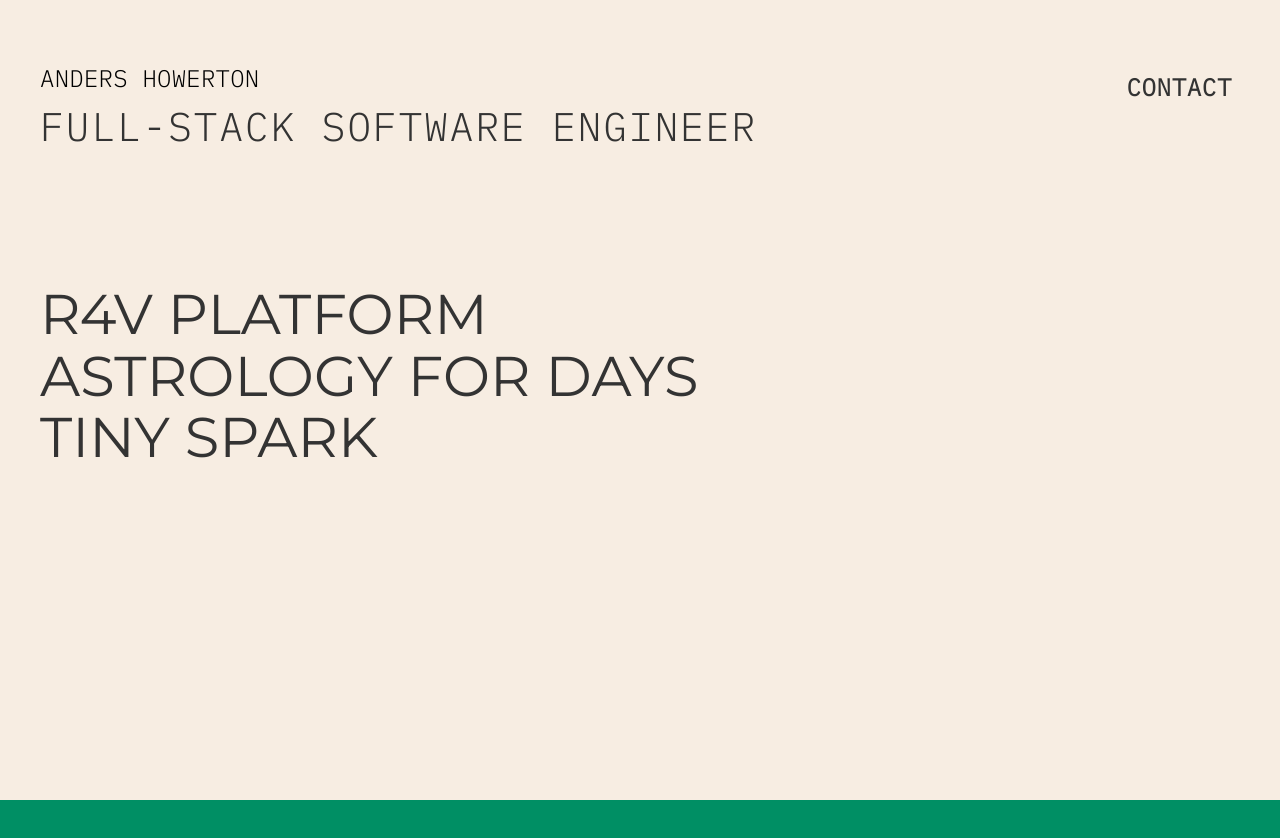
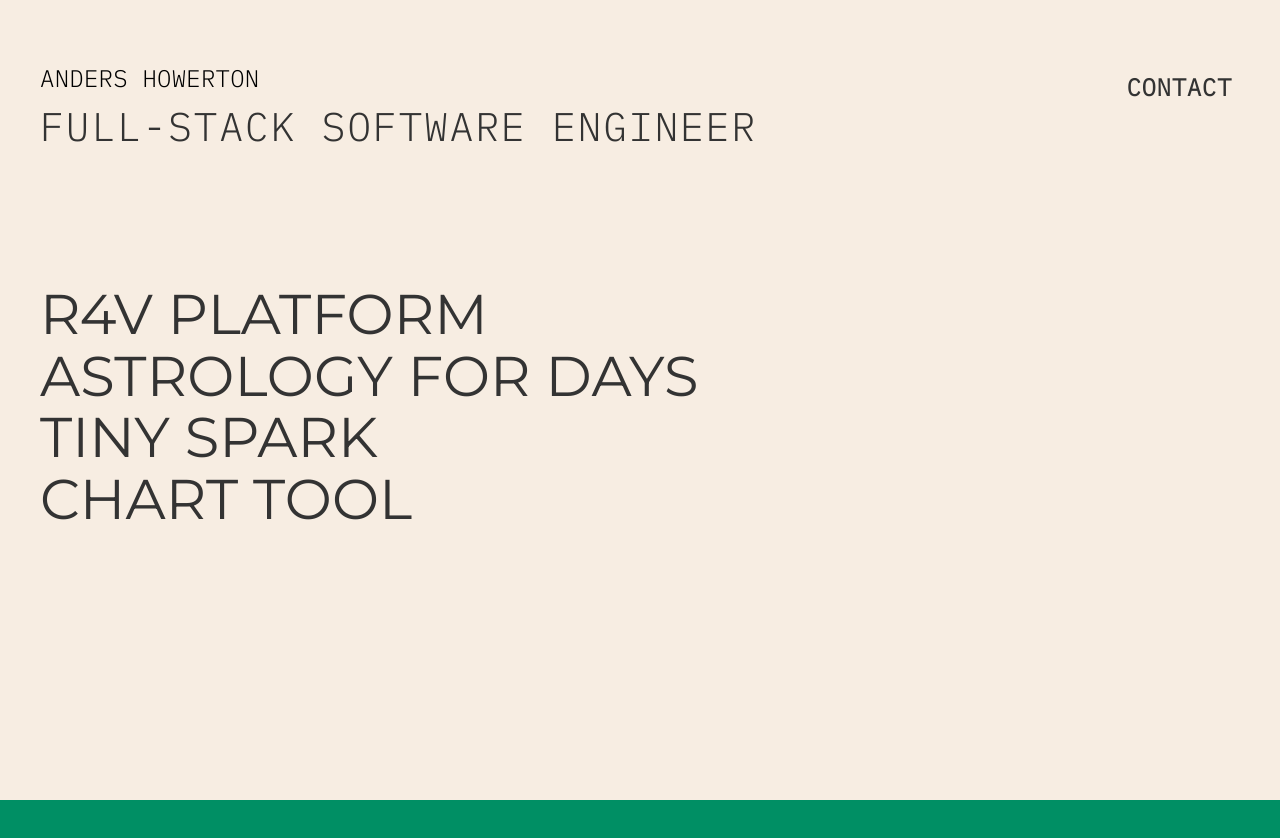
Before and after one commit to andandio/andandio.github.io, a React (Create React App) app: page / in a window 1280 px wide. Shown: the top 838 px of the page. Built offline with nearby package versions, Linux system fonts and the light colour scheme.

Commit message:
update portfolio projects & update more relevant resource link to actual project

```diff
--- a/src/components/Homepage.jsx
+++ b/src/components/Homepage.jsx
@@ -113,7 +113,7 @@ const Homepage = (props) => {
         </Box>
         <Box mt={16}>
           <Typography sx={styles.portfolioItem}>
-            <a target="_blank" rel="noreferrer" href="https://respuestavenezolanos.iom.int/en/platform-r4v">
+            <a target="_blank" rel="noreferrer" href="https://www.r4v.info/en/supportspaces">
               R4V PLATFORM
             </a>
           </Typography>
@@ -127,6 +127,11 @@ const Homepage = (props) => {
               TINY SPARK
             </a>
           </Typography>
+          <Typography sx={styles.portfolioItem}>
+            <a target="_blank" rel="noreferrer" href="https://main.d2syx8lejfpjhs.amplifyapp.com/">
+              CHART TOOL
+            </a>
+          </Typography>
         </Box>
         {renderContactForm()}
       </StickyContainer>
```
